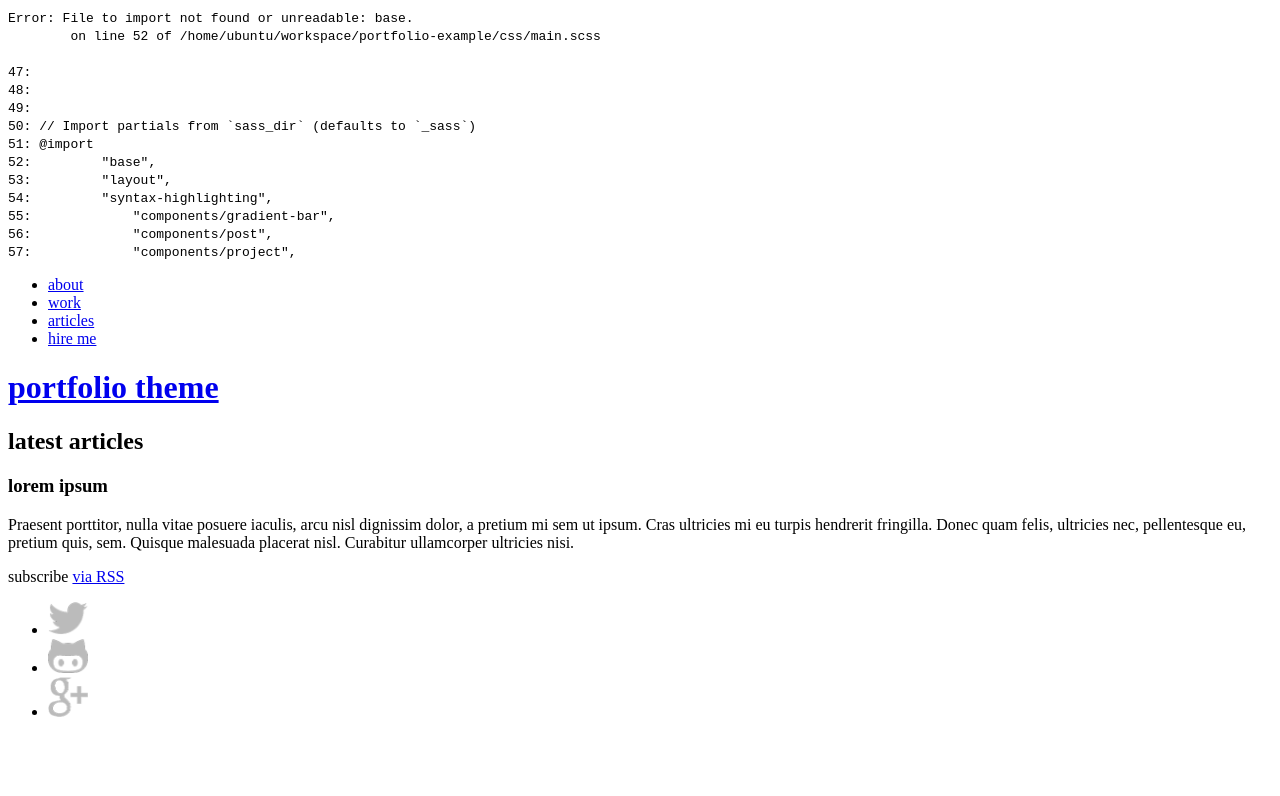
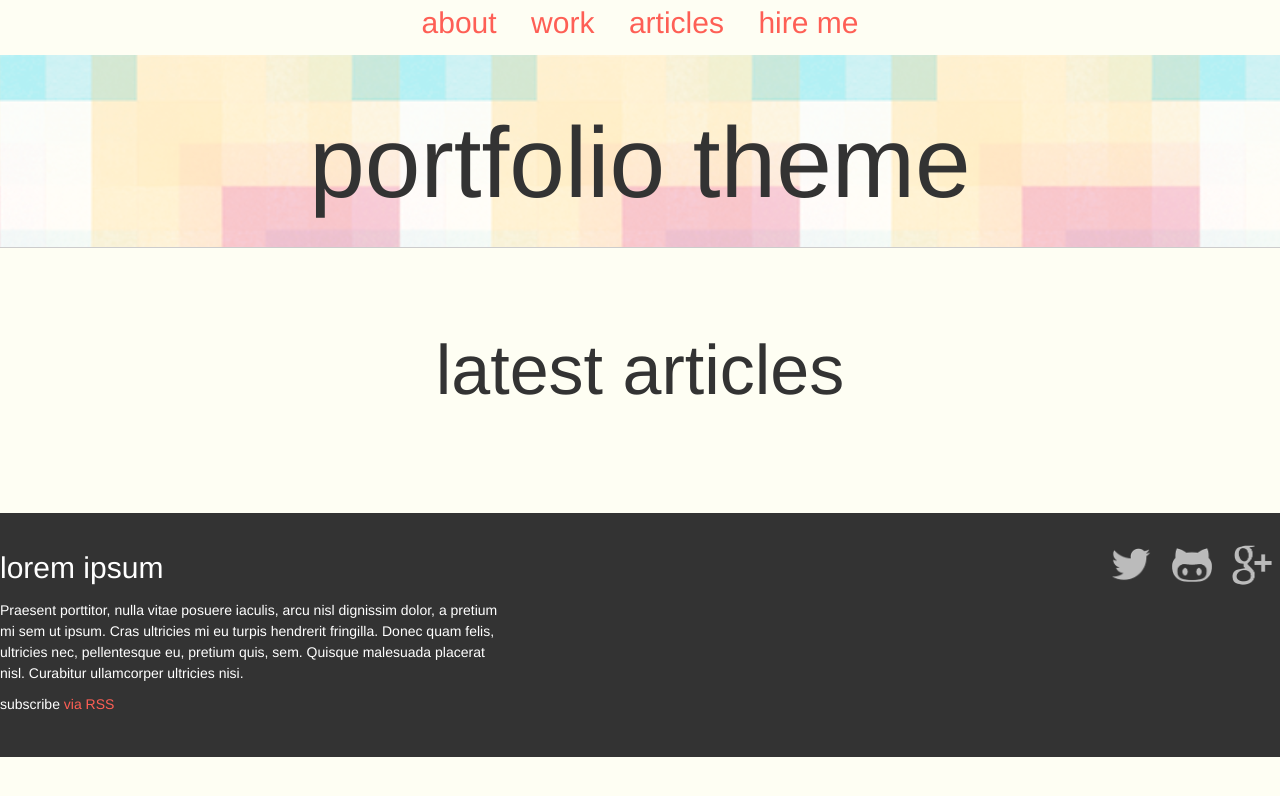
Before and after one commit to marb61a/jekyll_portfolio_example, a Jekyll site: the page built from index.html, in a window 1280 px wide. Shown: the top 796 px of the page. Built offline with Jekyll 4.4.1, drawn with Linux system fonts in a browser that asks for light colours.

Commit message:
updated css

```diff
--- a/css/main.css
+++ b/css/main.css
@@ -1,61 +1,214 @@
-/*
-Error: File to import not found or unreadable: base.
-        on line 52 of /home/ubuntu/workspace/portfolio-example/css/main.scss
 
-47:
-48:
-49:
-50: // Import partials from `sass_dir` (defaults to `_sass`)
-51: @import
-52:         "base",
-53:         "layout",
-54:         "syntax-highlighting",
-55: 		"components/gradient-bar",
-56: 		"components/post",
-57: 		"components/project",
+* {
+  box-sizing: border-box; }
 
-Backtrace:
-/home/ubuntu/workspace/portfolio-example/css/main.scss:52
-/usr/local/rvm/gems/ruby-2.1.5@rails4/gems/sass-3.4.18/lib/sass/tree/import_node.rb:67:in `rescue in import'
-/usr/local/rvm/gems/ruby-2.1.5@rails4/gems/sass-3.4.18/lib/sass/tree/import_node.rb:45:in `import'
-/usr/local/rvm/gems/ruby-2.1.5@rails4/gems/sass-3.4.18/lib/sass/tree/import_node.rb:28:in `imported_file'
-/usr/local/rvm/gems/ruby-2.1.5@rails4/gems/sass-3.4.18/lib/sass/tree/import_node.rb:37:in `css_import?'
-/usr/local/rvm/gems/ruby-2.1.5@rails4/gems/sass-3.4.18/lib/sass/tree/visitors/perform.rb:311:in `visit_import'
-/usr/local/rvm/gems/ruby-2.1.5@rails4/gems/sass-3.4.18/lib/sass/tree/visitors/base.rb:36:in `visit'
-/usr/local/rvm/gems/ruby-2.1.5@rails4/gems/sass-3.4.18/lib/sass/tree/visitors/perform.rb:158:in `block in visit'
-/usr/local/rvm/gems/ruby-2.1.5@rails4/gems/sass-3.4.18/lib/sass/stack.rb:79:in `block in with_base'
-/usr/local/rvm/gems/ruby-2.1.5@rails4/gems/sass-3.4.18/lib/sass/stack.rb:115:in `with_frame'
-/usr/local/rvm/gems/ruby-2.1.5@rails4/gems/sass-3.4.18/lib/sass/stack.rb:79:in `with_base'
-/usr/local/rvm/gems/ruby-2.1.5@rails4/gems/sass-3.4.18/lib/sass/tree/visitors/perform.rb:158:in `visit'
-/usr/local/rvm/gems/ruby-2.1.5@rails4/gems/sass-3.4.18/lib/sass/tree/visitors/base.rb:52:in `block in visit_children'
-/usr/local/rvm/gems/ruby-2.1.5@rails4/gems/sass-3.4.18/lib/sass/tree/visitors/base.rb:52:in `map'
-/usr/local/rvm/gems/ruby-2.1.5@rails4/gems/sass-3.4.18/lib/sass/tree/visitors/base.rb:52:in `visit_children'
-/usr/local/rvm/gems/ruby-2.1.5@rails4/gems/sass-3.4.18/lib/sass/tree/visitors/perform.rb:167:in `block in visit_children'
-/usr/local/rvm/gems/ruby-2.1.5@rails4/gems/sass-3.4.18/lib/sass/tree/visitors/perform.rb:179:in `with_environment'
-/usr/local/rvm/gems/ruby-2.1.5@rails4/gems/sass-3.4.18/lib/sass/tree/visitors/perform.rb:166:in `visit_children'
-/usr/local/rvm/gems/ruby-2.1.5@rails4/gems/sass-3.4.18/lib/sass/tree/visitors/base.rb:36:in `block in visit'
-/usr/local/rvm/gems/ruby-2.1.5@rails4/gems/sass-3.4.18/lib/sass/tree/visitors/perform.rb:186:in `visit_root'
-/usr/local/rvm/gems/ruby-2.1.5@rails4/gems/sass-3.4.18/lib/sass/tree/visitors/base.rb:36:in `visit'
-/usr/local/rvm/gems/ruby-2.1.5@rails4/gems/sass-3.4.18/lib/sass/tree/visitors/perform.rb:157:in `visit'
-/usr/local/rvm/gems/ruby-2.1.5@rails4/gems/sass-3.4.18/lib/sass/tree/visitors/perform.rb:8:in `visit'
-/usr/local/rvm/gems/ruby-2.1.5@rails4/gems/sass-3.4.18/lib/sass/tree/root_node.rb:36:in `css_tree'
-/usr/local/rvm/gems/ruby-2.1.5@rails4/gems/sass-3.4.18/lib/sass/tree/root_node.rb:29:in `render_with_sourcemap'
-/usr/local/rvm/gems/ruby-2.1.5@rails4/gems/sass-3.4.18/lib/sass/engine.rb:378:in `_render_with_sourcemap'
-/usr/local/rvm/gems/ruby-2.1.5@rails4/gems/sass-3.4.18/lib/sass/engine.rb:295:in `render_with_sourcemap'
-/usr/local/rvm/gems/ruby-2.1.5@rails4/gems/sass-3.4.18/lib/sass/plugin/compiler.rb:490:in `update_stylesheet'
-/usr/local/rvm/gems/ruby-2.1.5@rails4/gems/sass-3.4.18/lib/sass/plugin/compiler.rb:215:in `block in update_stylesheets'
-/usr/local/rvm/gems/ruby-2.1.5@rails4/gems/sass-3.4.18/lib/sass/plugin/compiler.rb:209:in `each'
-/usr/local/rvm/gems/ruby-2.1.5@rails4/gems/sass-3.4.18/lib/sass/plugin/compiler.rb:209:in `update_stylesheets'
-/usr/local/rvm/gems/ruby-2.1.5@rails4/gems/sass-3.4.18/lib/sass/plugin.rb:82:in `update_stylesheets'
-/usr/local/rvm/gems/ruby-2.1.5@rails4/gems/sass-3.4.18/lib/sass/exec/sass_scss.rb:364:in `watch_or_update'
-/usr/local/rvm/gems/ruby-2.1.5@rails4/gems/sass-3.4.18/lib/sass/exec/sass_scss.rb:51:in `process_result'
-/usr/local/rvm/gems/ruby-2.1.5@rails4/gems/sass-3.4.18/lib/sass/exec/base.rb:52:in `parse'
-/usr/local/rvm/gems/ruby-2.1.5@rails4/gems/sass-3.4.18/lib/sass/exec/base.rb:19:in `parse!'
-/usr/local/rvm/gems/ruby-2.1.5@rails4/gems/sass-3.4.18/bin/scss:13:in `<top (required)>'
-/usr/local/rvm/gems/ruby-2.1.5@rails4/bin/scss:23:in `load'
-/usr/local/rvm/gems/ruby-2.1.5@rails4/bin/scss:23:in `<main>'
-*/
-body:before {
-  white-space: pre;
-  font-family: monospace;
-  content: "Error: File to import not found or unreadable: base.\A         on line 52 of /home/ubuntu/workspace/portfolio-example/css/main.scss\A \A 47: \A 48: \A 49: \A 50: // Import partials from `sass_dir` (defaults to `_sass`)\A 51: @import\A 52:         \"base\",\A 53:         \"layout\",\A 54:         \"syntax-highlighting\",\A 55: 		\"components/gradient-bar\",\A 56: 		\"components/post\",\A 57: 		\"components/project\","; }
+/* Reset some basic elements */
+body, h1, h2, h3, h4, h5, h6,
+p, blockquote, pre, hr,
+dl, dd, ol, ul, figure {
+  margin: 0;
+  padding: 0; }
+
+/* Basic styling */
+body {
+  font-family: "Avenir Next", Helvetica, Arial, sans-serif;
+  font-size: 16px;
+  line-height: 1.5;
+  font-weight: 400;
+  color: #333;
+  background-color: #fefef3;
+  -webkit-text-size-adjust: 100%; }
+
+/* Set `margin-bottom` to maintain vertical rhythm */
+h1, h2, h3, h4, h5, h6,
+p, blockquote, pre,
+ul, ol, dl, figure,
+.highlight {
+  margin-bottom: 10px; }
+
+/* Images */
+img {
+  max-width: 100%;
+  vertical-align: middle; }
+
+/* Figures */
+figure > img {
+  display: block; }
+
+figcaption {
+  font-size: 14px; }
+
+/* Lists */
+li > ul,
+li > ol {
+  margin-bottom: 0; }
+
+/* Headings */
+h1, h2, h3, h4, h5, h6 {
+  font-weight: 500;
+  text-align: center; }
+
+.mega {
+  font-size: 100px; }
+
+h1, .h1 {
+  font-size: 70px; }
+
+h2, .h2 {
+  font-size: 40px; }
+
+h3, .h3 {
+  font-size: 30px; }
+
+h4, .h4 {
+  font-size: 24px; }
+
+/* Links */
+a {
+  color: #fe5f55;
+  text-decoration: none;
+  transition: 0.3s; }
+  a:hover {
+    color: #6b2339;
+    text-decoration: none; }
+
+/* Blockquotes */
+blockquote {
+  color: #333;
+  border-left: 4px solid #999999;
+  padding-left: 10px;
+  font-size: 18px;
+  letter-spacing: -1px;
+  font-style: italic; }
+  blockquote > :last-child {
+    margin-bottom: 0; }
+
+/* Code formatting */
+pre,
+code {
+  font-size: 15px;
+  border: 1px solid #999999;
+  border-radius: 3px;
+  background-color: #fff; }
+
+code {
+  padding: 1px 5px; }
+
+pre {
+  padding: 8px 12px;
+  overflow-x: scroll; }
+  pre > code {
+    border: 0;
+    padding-right: 0;
+    padding-left: 0; }
+
+/* Clearfix */
+.wrapper:after, .site-section:after, .post-list:after, .project-list:after {
+  content: "";
+  display: table;
+  clear: both; }
+
+/* Icons */
+.icon > svg {
+  display: inline-block;
+  width: 16px;
+  height: 16px;
+  vertical-align: middle; }
+  .icon > svg path {
+    fill: #333; }
+
+.site-header {
+  padding: 2em 0 0;
+  background: url("/images/header-bg2.png");
+  background-size: 400px 400px;
+  border-bottom: 1px solid #ccc;
+  text-align: center; }
+
+.site-nav {
+  text-align: center; }
+  .site-nav ul {
+    list-style: none; }
+  .site-nav li {
+    display: inline-block;
+    margin: 0 0.5em;
+    font-size: 1.875em; }
+
+.site-title a {
+  color: #333; }
+
+.site-section {
+  padding-top: 70px; }
+
+.site-section-last {
+  padding-bottom: 70px; }
+
+.site-footer {
+  padding: 2em 0;
+  color: #fff;
+  background: #333; }
+
+.footer-content {
+  float: left;
+  width: 40%;
+  font-size: 0.875em; }
+  .footer-content h3 {
+    text-align: left; }
+
+.footer-social {
+  float: right; }
+  .footer-social li {
+    display: inline-block;
+    margin: 0 0.5em; }
+
+.post-list {
+  list-style: none; }
+
+.post {
+  float: left;
+  width: 50%;
+  padding: 0 3em 1em; }
+
+.post-tags {
+  min-height: 50px;
+  text-align: center; }
+  .post-tags li {
+    display: inline; }
+
+.post-featured {
+  float: none;
+  margin: 0 auto; }
+
+.post-read-more-link {
+  text-align: center; }
+
+.post-header {
+  text-align: center; }
+
+.post-title {
+  margin: 0; }
+
+.post-meta {
+  color: #92b5bd;
+  font-size: 24px; }
+
+.post-body {
+  width: 90%;
+  max-width: 40em;
+  margin: 40px auto; }
+  .post-body h1, .post-body h2, .post-body h3, .post-body h4 {
+    max-width: 80%;
+    margin: 40px auto; }
+
+.project-list {
+  padding: 0;
+  list-style: none; }
+
+.project {
+  float: left;
+  width: 33.33%;
+  padding: 0 1em;
+  text-align: center; }
+
+.project-caption {
+  margin-top: 0.5em;
+  font-size: 30px; }
```
